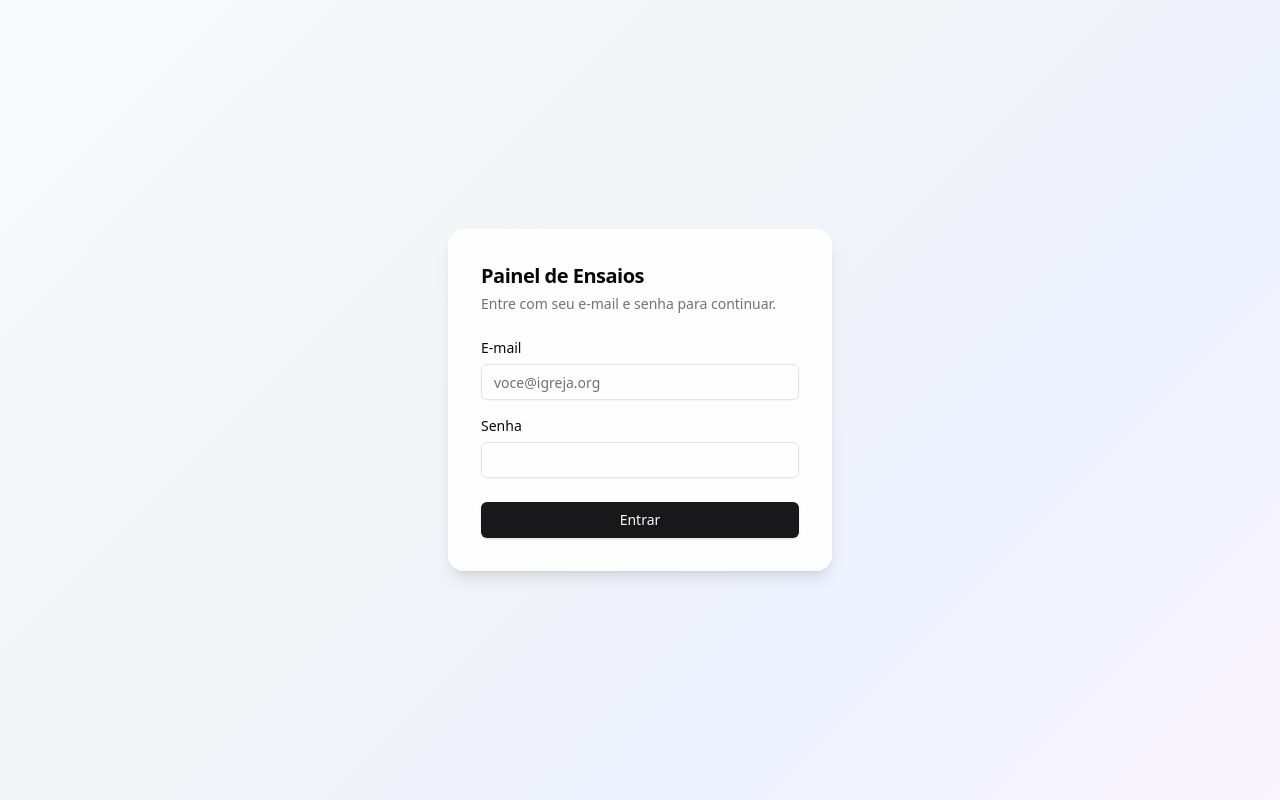
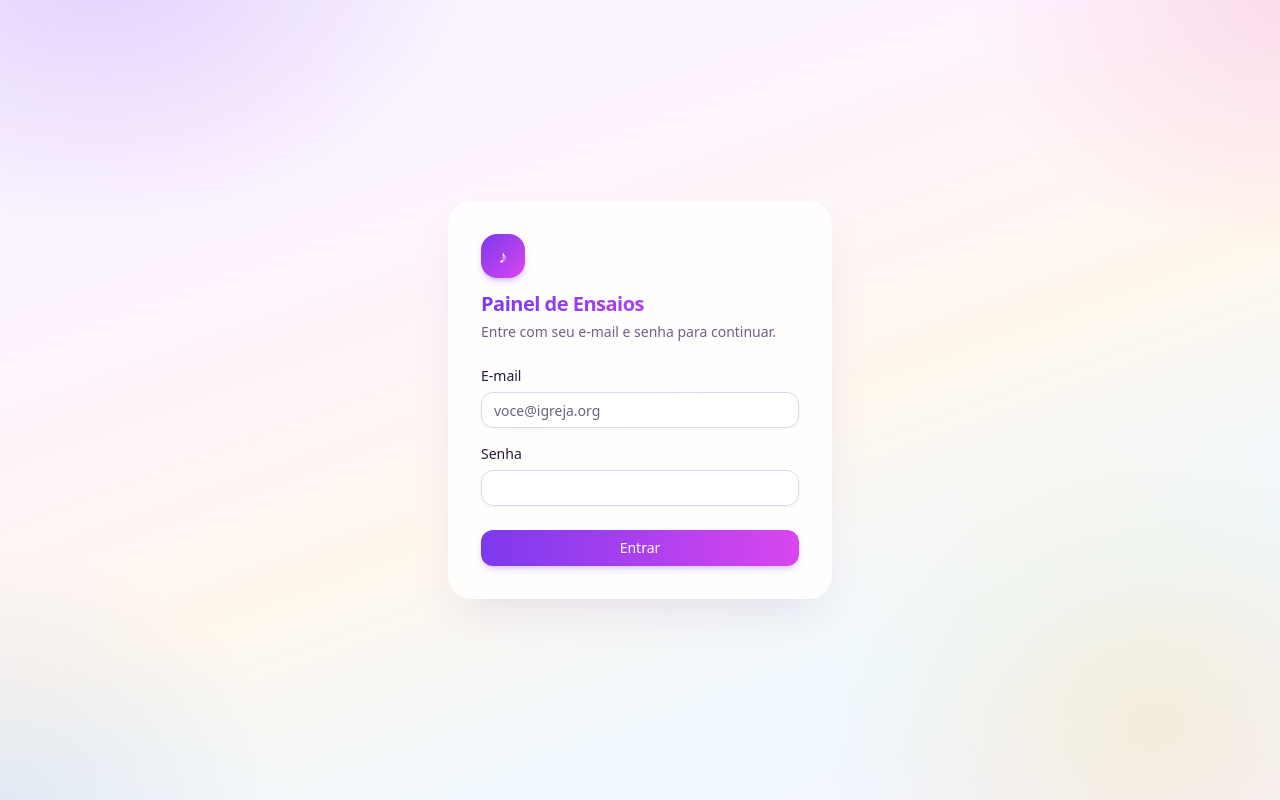
Before and after one commit to LeamibaSotnas/painel-ensaios, a Next.js app: page / in a window 1280 px wide. Built offline with nearby package versions, Linux system fonts and the light colour scheme.

Commit message:
style: redesign visual com cores, gradientes e botoes modernos

```diff
--- a/src/app/dashboard/layout.tsx
+++ b/src/app/dashboard/layout.tsx
@@ -27,11 +27,14 @@ export default async function DashboardLayout({
     <div className="flex min-h-screen flex-col md:flex-row">
       <DashboardSidebar usuario={usuario} />
       <div className="flex flex-1 flex-col">
-        <header className="flex items-center justify-between border-b border-white/60 bg-white/50 px-4 py-3 backdrop-blur-sm md:justify-end md:px-6 md:py-4">
-          <span className="text-sm font-semibold md:hidden">Painel de Ensaios</span>
+        <header className="flex items-center justify-between border-b border-violet-100 bg-white/60 px-4 py-3 backdrop-blur-xl md:justify-end md:px-6 md:py-4">
+          <span className="bg-gradient-to-r from-violet-600 to-fuchsia-500 bg-clip-text text-sm font-bold text-transparent md:hidden">
+            Painel de Ensaios
+          </span>
           <div className="flex items-center gap-3">
             <span className="text-sm text-muted-foreground">
-              {usuario.nome} · {usuario.regra}
+              {usuario.nome} ·{" "}
+              <span className="font-medium text-violet-600">{usuario.regra}</span>
             </span>
             <form action={sair} className="md:hidden">
               <Button type="submit" variant="ghost" size="icon" className="h-8 w-8 text-muted-foreground">
@@ -41,7 +44,7 @@ export default async function DashboardLayout({
           </div>
         </header>
         <main className="flex-1 p-4 pb-24 md:p-6 md:pb-6">
-          <div className="mx-auto max-w-6xl rounded-2xl bg-white/80 p-4 shadow-sm backdrop-blur-sm md:p-6">
+          <div className="mx-auto max-w-6xl rounded-3xl border border-white/60 bg-white/70 p-4 shadow-xl shadow-violet-900/5 backdrop-blur-xl md:p-6">
             {children}
           </div>
         </main>
--- a/src/app/globals.css
+++ b/src/app/globals.css
@@ -4,41 +4,41 @@
 
 @layer base {
   :root {
-    --background: 0 0% 100%;
-    --foreground: 240 10% 3.9%;
-    --muted: 240 4.8% 95.9%;
-    --muted-foreground: 240 3.8% 46.1%;
-    --border: 240 5.9% 90%;
-    --input: 240 5.9% 90%;
-    --ring: 240 5.9% 10%;
-    --primary: 240 5.9% 10%;
-    --primary-foreground: 0 0% 98%;
-    --secondary: 240 4.8% 95.9%;
-    --secondary-foreground: 240 5.9% 10%;
-    --destructive: 0 84.2% 60.2%;
-    --destructive-foreground: 0 0% 98%;
-    --accent: 240 4.8% 95.9%;
-    --accent-foreground: 240 5.9% 10%;
-    --radius: 0.5rem;
+    --background: 260 60% 99%;
+    --foreground: 257 35% 16%;
+    --muted: 261 45% 95%;
+    --muted-foreground: 258 15% 45%;
+    --border: 261 35% 89%;
+    --input: 261 35% 88%;
+    --ring: 262 83% 58%;
+    --primary: 262 83% 58%;
+    --primary-foreground: 0 0% 100%;
+    --secondary: 262 60% 95%;
+    --secondary-foreground: 262 50% 28%;
+    --destructive: 350 84% 60%;
+    --destructive-foreground: 0 0% 100%;
+    --accent: 32 95% 95%;
+    --accent-foreground: 25 70% 30%;
+    --radius: 0.75rem;
   }
 
   .dark {
-    --background: 240 10% 3.9%;
-    --foreground: 0 0% 98%;
-    --muted: 240 3.7% 15.9%;
-    --muted-foreground: 240 5% 64.9%;
-    --border: 240 3.7% 15.9%;
-    --input: 240 3.7% 15.9%;
-    --ring: 240 4.9% 83.9%;
-    --primary: 0 0% 98%;
-    --primary-foreground: 240 5.9% 10%;
-    --secondary: 240 3.7% 15.9%;
-    --secondary-foreground: 0 0% 98%;
-    --destructive: 0 62.8% 30.6%;
-    --destructive-foreground: 0 0% 98%;
-    --accent: 240 3.7% 15.9%;
-    --accent-foreground: 0 0% 98%;
-    --radius: 0.5rem;
+    --background: 257 40% 8%;
+    --foreground: 260 40% 96%;
+    --muted: 258 25% 18%;
+    --muted-foreground: 258 15% 65%;
+    --border: 258 25% 20%;
+    --input: 258 25% 20%;
+    --ring: 262 83% 65%;
+    --primary: 262 83% 65%;
+    --primary-foreground: 257 40% 10%;
+    --secondary: 258 25% 18%;
+    --secondary-foreground: 260 40% 96%;
+    --destructive: 350 75% 55%;
+    --destructive-foreground: 0 0% 100%;
+    --accent: 258 25% 18%;
+    --accent-foreground: 32 80% 80%;
+    --radius: 0.75rem;
   }
 }
 
@@ -46,9 +46,49 @@
   * {
     @apply border-border;
   }
+
+  html {
+    scroll-behavior: smooth;
+  }
+
   body {
     @apply text-foreground;
-    background: linear-gradient(135deg, #f8fafc 0%, #f3f4f6 40%, #eef2ff 70%, #faf5ff 100%);
     min-height: 100vh;
+    background: linear-gradient(160deg, #f5f3ff 0%, #fdf4ff 28%, #fff7ed 55%, #f0f9ff 78%, #f5f3ff 100%);
+    background-attachment: fixed;
+  }
+
+  /* Camada decorativa de "blobs" coloridos e suaves, fixa atrás do conteúdo —
+     dá profundidade e vida ao fundo sem comprometer a legibilidade. */
+  body::before {
+    content: "";
+    position: fixed;
+    inset: 0;
+    z-index: -1;
+    pointer-events: none;
+    background-image:
+      radial-gradient(38rem 28rem at 8% -5%, rgba(168, 85, 247, 0.22), transparent 60%),
+      radial-gradient(32rem 26rem at 100% 0%, rgba(244, 114, 182, 0.18), transparent 60%),
+      radial-gradient(34rem 30rem at 90% 90%, rgba(251, 191, 36, 0.16), transparent 60%),
+      radial-gradient(30rem 26rem at 0% 100%, rgba(96, 165, 250, 0.16), transparent 60%);
+  }
+
+  ::selection {
+    background-color: hsl(262 83% 58% / 0.25);
+  }
+
+  ::-webkit-scrollbar {
+    width: 10px;
+    height: 10px;
+  }
+  ::-webkit-scrollbar-track {
+    background: transparent;
+  }
+  ::-webkit-scrollbar-thumb {
+    background-color: hsl(262 40% 70% / 0.45);
+    border-radius: 999px;
+  }
+  ::-webkit-scrollbar-thumb:hover {
+    background-color: hsl(262 50% 60% / 0.6);
   }
 }
--- a/src/app/page.tsx
+++ b/src/app/page.tsx
@@ -11,8 +11,11 @@ export default async function LoginPage({ searchParams }: LoginPageProps) {
 
   return (
     <main className="flex min-h-screen items-center justify-center p-4">
-      <div className="w-full max-w-sm rounded-2xl border border-white/60 bg-white/90 p-8 shadow-lg backdrop-blur-sm">
-        <h1 className="text-xl font-semibold tracking-tight">
+      <div className="w-full max-w-sm rounded-3xl border border-white/60 bg-white/80 p-8 shadow-2xl shadow-violet-900/10 backdrop-blur-xl">
+        <div className="mb-1 flex h-11 w-11 items-center justify-center rounded-2xl bg-gradient-to-br from-violet-600 to-fuchsia-500 text-lg font-bold text-white shadow-md shadow-violet-500/30">
+          ♪
+        </div>
+        <h1 className="mt-3 bg-gradient-to-r from-violet-600 to-fuchsia-500 bg-clip-text text-xl font-bold tracking-tight text-transparent">
           Painel de Ensaios
         </h1>
         <p className="mt-1 text-sm text-muted-foreground">
--- a/src/components/ui/badge.tsx
+++ b/src/components/ui/badge.tsx
@@ -4,14 +4,16 @@ import { cva, type VariantProps } from "class-variance-authority";
 import { cn } from "@/lib/utils";
 
 const badgeVariants = cva(
-  "inline-flex items-center rounded-md border px-2 py-0.5 text-xs font-medium transition-colors focus:outline-none focus:ring-2 focus:ring-ring focus:ring-offset-2",
+  "inline-flex items-center rounded-full border px-2.5 py-0.5 text-xs font-medium transition-colors focus:outline-none focus:ring-2 focus:ring-ring focus:ring-offset-2",
   {
     variants: {
       variant: {
-        default: "border-transparent bg-primary text-primary-foreground shadow",
-        secondary: "border-transparent bg-secondary text-secondary-foreground",
-        destructive: "border-transparent bg-destructive text-destructive-foreground shadow",
-        outline: "text-foreground",
+        default:
+          "border-transparent bg-gradient-to-r from-violet-600 to-fuchsia-500 text-white shadow-sm",
+        secondary: "border-transparent bg-violet-100 text-violet-700",
+        destructive:
+          "border-transparent bg-gradient-to-r from-rose-600 to-red-500 text-white shadow-sm",
+        outline: "border-violet-200 bg-white/60 text-foreground",
       },
     },
     defaultVariants: {
--- a/src/components/ui/button.tsx
+++ b/src/components/ui/button.tsx
@@ -5,25 +5,26 @@ import { cva, type VariantProps } from "class-variance-authority";
 import { cn } from "@/lib/utils";
 
 const buttonVariants = cva(
-  "inline-flex items-center justify-center gap-2 whitespace-nowrap rounded-md text-sm font-medium transition-colors disabled:pointer-events-none disabled:opacity-50 focus-visible:outline-none focus-visible:ring-2 focus-visible:ring-ring focus-visible:ring-offset-2 [&_svg]:pointer-events-none [&_svg]:shrink-0",
+  "inline-flex items-center justify-center gap-2 whitespace-nowrap rounded-xl text-sm font-medium transition-all duration-150 disabled:pointer-events-none disabled:opacity-50 focus-visible:outline-none focus-visible:ring-2 focus-visible:ring-ring focus-visible:ring-offset-2 active:scale-[0.97] [&_svg]:pointer-events-none [&_svg]:shrink-0",
   {
     variants: {
       variant: {
-        default: "bg-primary text-primary-foreground shadow hover:bg-primary/90",
+        default:
+          "bg-gradient-to-r from-violet-600 to-fuchsia-500 text-white shadow-md shadow-violet-500/25 hover:shadow-lg hover:shadow-violet-500/35 hover:-translate-y-0.5 hover:from-violet-500 hover:to-fuchsia-400",
         destructive:
-          "bg-destructive text-destructive-foreground shadow-sm hover:bg-destructive/90",
+          "bg-gradient-to-r from-rose-600 to-red-500 text-white shadow-md shadow-rose-500/25 hover:shadow-lg hover:shadow-rose-500/35 hover:-translate-y-0.5",
         outline:
-          "border border-input bg-background shadow-sm hover:bg-accent hover:text-accent-foreground",
+          "border border-violet-200 bg-white/70 text-foreground shadow-sm backdrop-blur-sm hover:border-violet-300 hover:bg-violet-50 hover:text-violet-700",
         secondary:
-          "bg-secondary text-secondary-foreground shadow-sm hover:bg-secondary/80",
-        ghost: "hover:bg-accent hover:text-accent-foreground",
-        link: "text-primary underline-offset-4 hover:underline",
+          "bg-secondary text-secondary-foreground shadow-sm hover:bg-violet-100",
+        ghost: "hover:bg-violet-100/70 hover:text-violet-700",
+        link: "text-violet-600 underline-offset-4 hover:underline",
       },
       size: {
         default: "h-9 px-4 py-2",
-        sm: "h-8 rounded-md px-3 text-xs",
-        lg: "h-10 rounded-md px-8",
-        icon: "h-9 w-9",
+        sm: "h-8 rounded-lg px-3 text-xs",
+        lg: "h-11 rounded-xl px-8",
+        icon: "h-9 w-9 rounded-lg",
       },
     },
     defaultVariants: {
--- a/src/components/ui/input.tsx
+++ b/src/components/ui/input.tsx
@@ -10,7 +10,7 @@ const Input = React.forwardRef<HTMLInputElement, InputProps>(
       <input
         type={type}
         className={cn(
-          "flex h-9 w-full rounded-md border border-input bg-transparent px-3 py-1 text-sm shadow-sm transition-colors file:border-0 file:bg-transparent file:text-sm file:font-medium placeholder:text-muted-foreground focus-visible:outline-none focus-visible:ring-1 focus-visible:ring-ring disabled:cursor-not-allowed disabled:opacity-50",
+          "flex h-9 w-full rounded-lg border border-input bg-white/70 px-3 py-1 text-sm shadow-sm transition-all file:border-0 file:bg-transparent file:text-sm file:font-medium placeholder:text-muted-foreground focus-visible:border-violet-300 focus-visible:outline-none focus-visible:ring-2 focus-visible:ring-violet-500/30 disabled:cursor-not-allowed disabled:opacity-50",
           className
         )}
         ref={ref}
--- a/src/components/ui/table.tsx
+++ b/src/components/ui/table.tsx
@@ -19,7 +19,11 @@ const TableHeader = React.forwardRef<
   HTMLTableSectionElement,
   React.HTMLAttributes<HTMLTableSectionElement>
 >(({ className, ...props }, ref) => (
-  <thead ref={ref} className={cn("[&_tr]:border-b", className)} {...props} />
+  <thead
+    ref={ref}
+    className={cn("bg-violet-50/60 [&_tr]:border-b [&_tr]:border-violet-100", className)}
+    {...props}
+  />
 ));
 TableHeader.displayName = "TableHeader";
 
@@ -48,7 +52,7 @@ const TableRow = React.forwardRef<HTMLTableRowElement, React.HTMLAttributes<HTML
     <tr
       ref={ref}
       className={cn(
-        "border-b transition-colors hover:bg-muted/50 data-[state=selected]:bg-muted",
+        "border-b border-violet-100/70 transition-colors hover:bg-violet-50/50 data-[state=selected]:bg-violet-100",
         className
       )}
       {...props}
@@ -64,7 +68,7 @@ const TableHead = React.forwardRef<
   <th
     ref={ref}
     className={cn(
-      "h-10 px-3 text-left align-middle font-medium text-muted-foreground [&:has([role=checkbox])]:pr-0",
+      "h-10 px-3 text-left align-middle text-xs font-semibold uppercase tracking-wide text-violet-600/80 [&:has([role=checkbox])]:pr-0",
       className
     )}
     {...props}
```
Also changed, not shown: src/app/dashboard/page.tsx (+8 -4 lines), src/components/DashboardSidebar.tsx (+5 -5 lines), src/components/MobileNav.tsx (+7 -4 lines).
